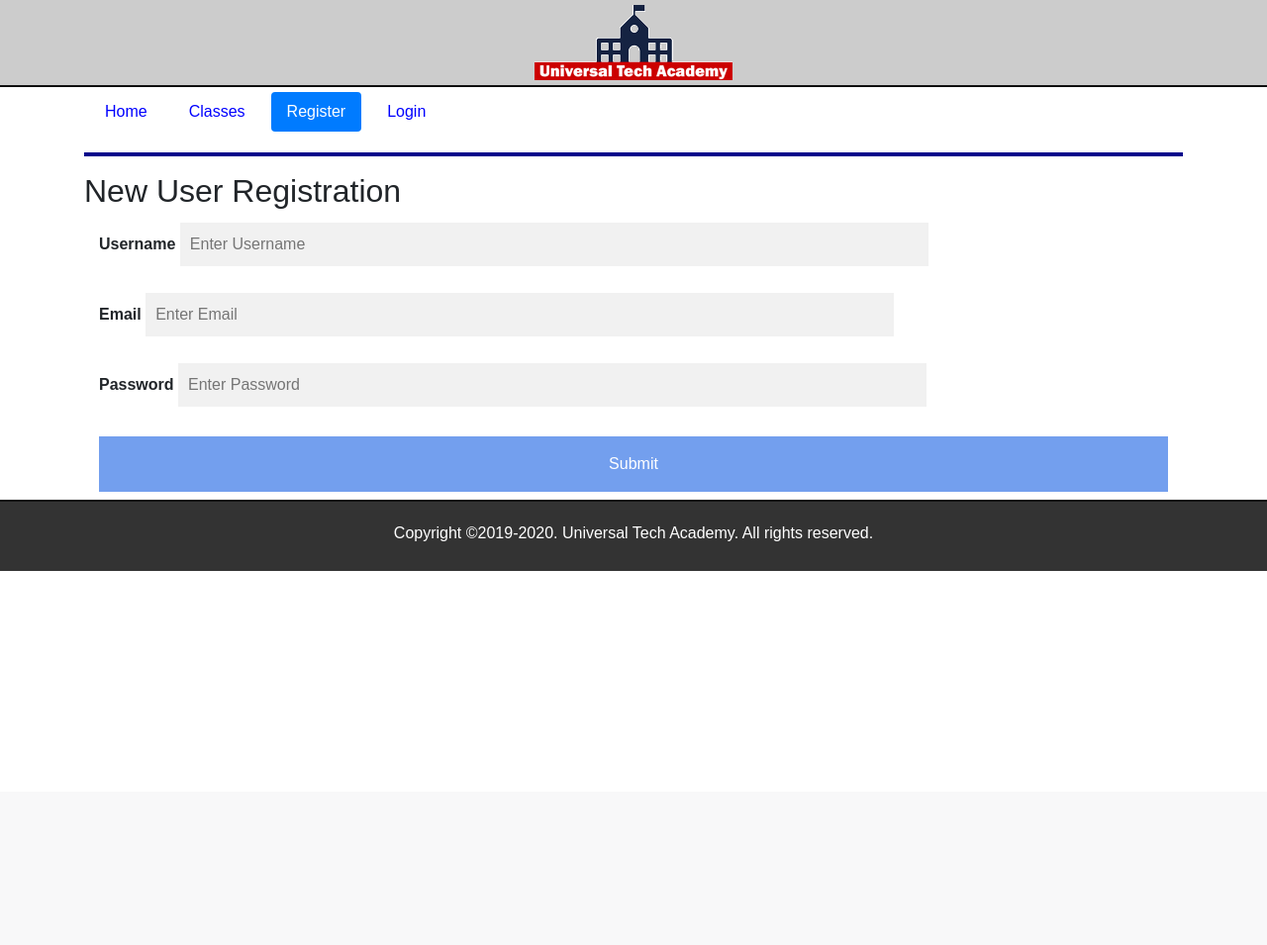
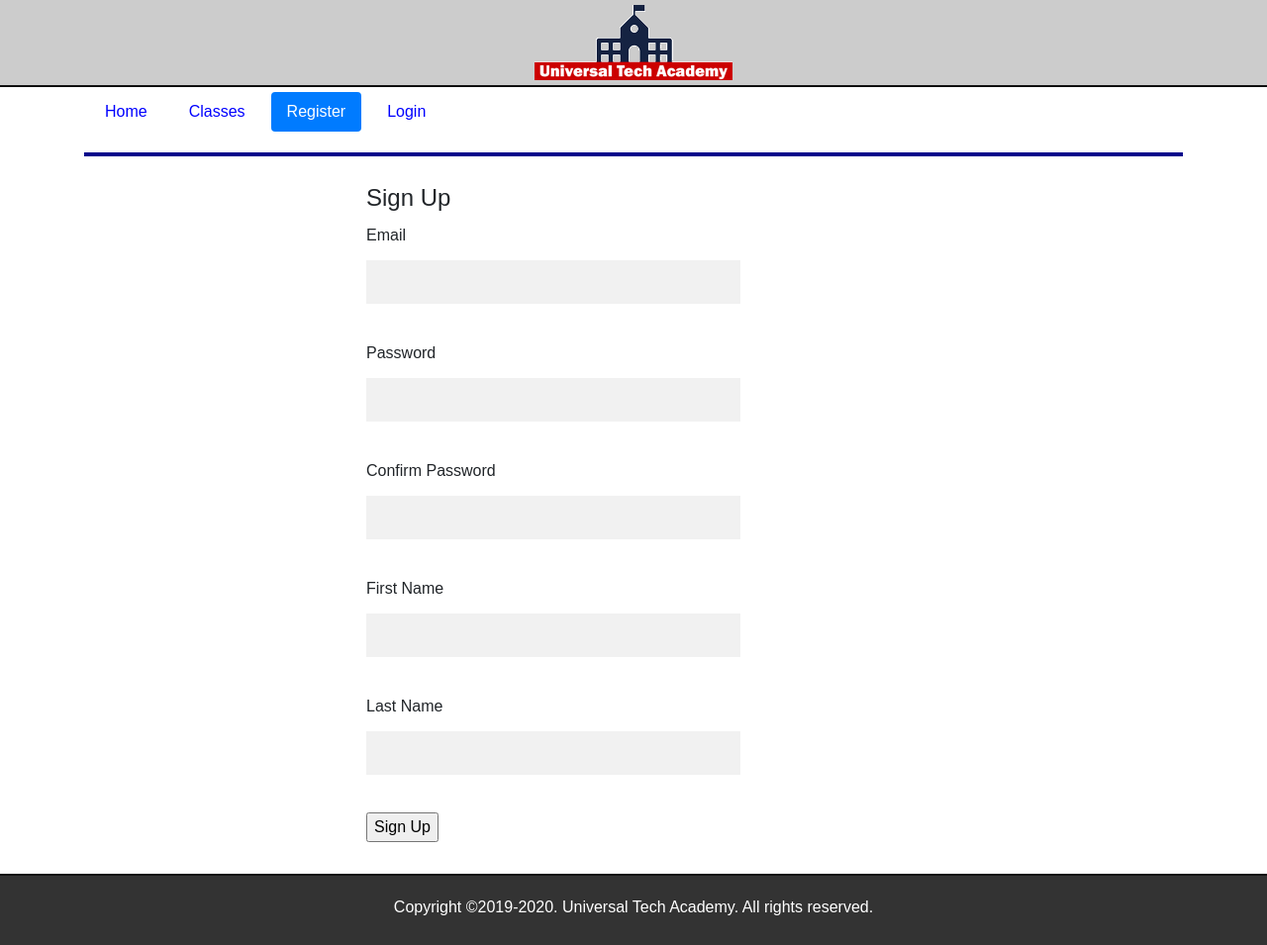
Before and after one commit to VidhwanJava/Flask-Project, a Flask app: page /register in a window 1280 px wide. Shown: the whole page at 99% size. Before the commit the page ends 800 px from the top, so only its background shows below. Run offline with Flask 2, Linux system fonts and the light colour scheme; some libraries are stand-ins or nearby versions.

Commit message:
Login and Registration page connected to DB for data object communication

```diff
--- a/app/forms.py
+++ b/app/forms.py
@@ -1,17 +1,23 @@
 from flask_wtf import FlaskForm
 from wtforms import StringField, PasswordField, SubmitField, BooleanField
-from wtforms.validators import DataRequired
+from wtforms.validators import DataRequired, Email, Length, EqualTo, ValidationError
+from app.models import User
 
 class LoginForm(FlaskForm):
-    email = StringField("Email", validators= [DataRequired()])
-    password = PasswordField("Password", validators= [DataRequired()])
+    email = StringField("Email", validators= [DataRequired(), Email()])
+    password = PasswordField("Password", validators= [DataRequired(), Length(min=6, max=15)])
     rem_me = BooleanField("Remember Password")
     submit = SubmitField("Sign In")
 
-class RegiterForm(FlaskForm):
-    email = StringField("Email", validators=[DataRequired()])
-    password = PasswordField("Password", validators=[DataRequired()])
-    password_confirm = PasswordField("Confirm Password", validators=[DataRequired()])
-    first_name = StringField("First Name", validators=[DataRequired()])
-    last_name = StringField("Last Name", validators=[DataRequired()])
+class RegisterForm(FlaskForm):
+    email = StringField("Email", validators=[DataRequired(), Email()])
+    password = PasswordField("Password", validators=[DataRequired(), Length(min=6, max=15)])
+    password_confirm = PasswordField("Confirm Password", validators=[DataRequired(), Length(min=6, max=15), EqualTo('password')])
+    first_name = StringField("First Name", validators=[DataRequired(), Length(min=1, max=25)])
+    last_name = StringField("Last Name", validators=[DataRequired(), Length(min=1, max=25)])
     submit = SubmitField("Sign Up")
+
+    def validate_email(self, email):
+        user = User.objects(email = email.data).first()
+        if user:
+            raise ValidationError("Email already exists!")
--- a/app/route.py
+++ b/app/route.py
@@ -1,7 +1,7 @@
 from app import app, db
-from flask import render_template, request, json, Response, flash, redirect
+from flask import render_template, request, json, Response, flash, redirect, url_for
 from app.models import User, Course, Enrollment
-from app.forms import LoginForm, RegiterForm
+from app.forms import LoginForm, RegisterForm
 
 courseData = [{"courseID":"1111","title":"PHP 111",
     "description":"Intro to PHP","credits":"3","term":"Fall, Spring"},
@@ -24,17 +24,35 @@ def courses(term = "Fall 2020"):
     return render_template("courses.html", courseData = courseData, course = 1, term = term)
 
 
-@app.route("/register")
+@app.route("/register",  methods = ["GET","POST"])
 def register():
-    return render_template("register.html", register = 1)
+    form = RegisterForm()
+    if form.validate_on_submit():
+        user_id = User.objects.count() + 1
+        email =form.email.data
+        password = form.password.data
+        first_name = form.first_name.data
+        last_name = form.last_name.data
+
+        user = User(user_id = user_id, email = email, first_name = first_name, last_name= last_name)
+        user.set_password(password)
+        user.save()
+        flash("User registered successfully!", "success")
+        return redirect(url_for('home'))
+    return render_template("register.html",title = "Sign Up", form = form, register = 1)
 
 
 @app.route("/login", methods = ["GET","POST"])
 def login():
     form = LoginForm()
     if form.validate_on_submit():
-        if request.form.get("email") == "tester":
-            flash("You are successfully logged in!", "success")
+
+        email = form.email.data
+        password = form.password.data
+
+        user = User.objects(email = email).first()
+        if user and user.get_password(password):
+            flash(f"{user.first_name}, You are successfully logged in!", "success")
             return redirect("/home")
         else:
             flash("Sorry, wrong credentials!", "danger")
--- a/app/templates/login.html
+++ b/app/templates/login.html
@@ -1,12 +1,14 @@
     {% extends "layout.html" %}
 
     {% block content %}
-    <h1>{{ title }}</h1>
 
     <div class="row">
         <div class="col-md-6 offset-md-3">
             <h3></h3>
             <form name="login" action="" method="post" novalidate>
+                <fieldset class="form-group">
+
+                    <legend>{{ title }}</legend>
 
                     {{ form.hidden_tag() }}
 
@@ -29,7 +31,7 @@
                     <p>
                         {{ form.submit() }}<br>
                     </p>
-
+                </fieldset>
 
             </form>
         </div>
--- a/app/templates/register.html
+++ b/app/templates/register.html
@@ -1,21 +1,63 @@
+{% extends "layout.html" %}
 
-    {% extends "layout.html" %}
+{% block content %}
 
-    {% block content %}
-    <h2>New User Registration</h2>
+<div class="row">
+    <div class="col-md-6 offset-md-3">
+        <h3></h3>
+        <form name="register" action="" method="post" novalidate>
+            <fieldset class="form-group">
 
-    <div class="container">
-        <form name="register" action="register.php" method="get">
-            <label for="username"><b>Username</b></label>
-            <input type="text" placeholder="Enter Username" name="username" required>
-            <br>
-            <label for="email"><b>Email</b></label>
-            <input type="text" placeholder="Enter Email" name="email" required>
-            <br>
-            <label for="password"><b>Password</b></label>
-            <input type="password" placeholder="Enter Password" name="password" required>
-            <br class="clear">
-            <input class="btn-submit" type="submit" name="submit">
+                <legend>{{ title }}</legend>
+
+                {{ form.hidden_tag() }}
+
+                <p>
+                    {{ form.email.label }}<br>
+                    {{ form.email(size = 25)}}
+                    {% for error in form.email.errors %}
+                        <span class="error-message">*{{ error }}</span>
+                    {% endfor %}
+                </p>
+
+                <p>
+                    {{ form.password.label }}<br>
+                    {{ form.password(size = 15)}}
+                    {% for error in form.password.errors %}
+                        <span class="error-message">*{{ error }}</span>
+                    {% endfor %}
+                </p>
+
+                <p>
+                    {{ form.password_confirm.label }}<br>
+                    {{ form.password_confirm(size = 15)}}
+                    {% for error in form.password_confirm.errors %}
+                        <span class="error-message">*{{ error }}</span>
+                    {% endfor %}
+                </p>
+
+                <p>
+                    {{ form.first_name.label }}<br>
+                    {{ form.first_name(size = 25)}}
+                    {% for error in form.first_name.errors %}
+                        <span class="error-message">*{{ error }}</span>
+                    {% endfor %}
+                </p>
+
+                <p>
+                    {{ form.last_name.label }}<br>
+                    {{ form.last_name(size = 25)}}
+                    {% for error in form.last_name.errors %}
+                        <span class="error-message">*{{ error }}</span>
+                    {% endfor %}
+                </p>
+
+                <p>
+                    {{ form.submit() }}<br>
+                </p>
+            </fieldset>
+
         </form>
     </div>
-    {% endblock %}
+</div>
+{% endblock %}
```
Also changed, not shown: app/models.py (+7 -2 lines). Lines whose indentation alone changed are shown as unchanged.
